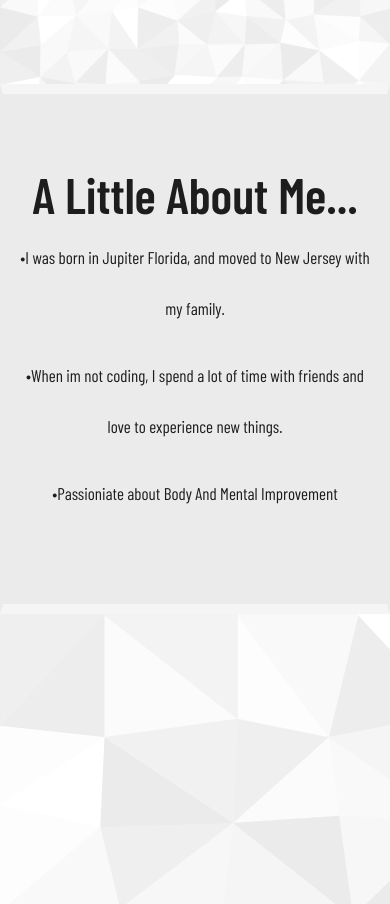
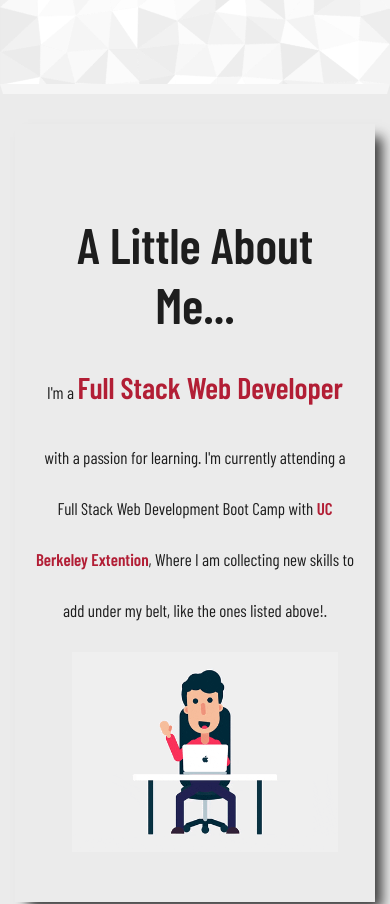
Before and after one commit to HunterBrennan1/Brennan.dev, a React (Create React App) app in the folder personal-portfolio/: page / in a window 390 px wide. Shown: the part 2400-3304 px from the top of the page. Built offline with nearby package versions, Linux system fonts and the light colour scheme.

Commit message:
added more styling to about section, added a gif image, adjusted mobile view

```diff
--- a/personal-portfolio/src/App.css
+++ b/personal-portfolio/src/App.css
@@ -758,8 +758,28 @@ margin-top: 15px;
   border-style: solid;
   background-size:cover;
   object-fit: contain;
-  height: 530px;
+  height: 100vh;
   width:100%;
+}
+
+.about-content-container {
+  height: 100%;
+  width: 100%;
+  display: flex;
+  flex-direction: row;
+  box-shadow: 10px 10px 12px -3px rgba(0,0,0,0.75);
+  -webkit-box-shadow: 10px 10px 12px -3px rgba(0,0,0,0.75);
+  -moz-box-shadow: 10px 10px 12px -3px rgba(0,0,0,0.75);
+  padding: 20px;
+  margin-top: 100px;
+
+}
+
+.about-img {
+  height: 100%;
+  width: 400px;
+  object-fit: contain;
+  margin-left: 20px;
 }
 
 .about-me-text {
@@ -768,6 +788,17 @@ margin-top: 15px;
   color: var(--text-color);
   text-align: center;
   font-family: 'Barlow Condensed', sans-serif;
+}
+
+.big-bold-text {
+  color:#B21E35;
+  font-size: 45px;
+  font-weight: bold;
+}
+
+.school-name {
+  font-weight: bold;
+  color:#B21E35;
 }
 
 .contact-container {
@@ -969,6 +1000,17 @@ form textarea {
     font-size: 20px;
   }
 
+  .big-bold-text {
+    color:#B21E35;
+    font-size: 30px;
+
+  }
+
+  .about-content-container{
+    flex-direction: column;
+    margin-top: 30px;
+  }
+
 }
 
 @media screen and (max-width:768px) {
@@ -1033,6 +1075,11 @@ form textarea {
 @media screen and (max-width:477px) {
     .about-me-text{
       font-size: 17px;
+    }
+
+    .about-img {
+      height: 200px;
+      width:300px;
     }
 
   }
@@ -1115,6 +1162,20 @@ form textarea {
     height: 800px;
   }
 
+  .about-header {
+    margin-top: 30px !important;
+  }
+
+  .about-me-text {
+    font-size: 15px;
+  }
+
+
+  .about-img {
+    height: 100px;
+    width: 200px;
+  }
+
 }
 
 @media screen and (height:736px) {
--- a/personal-portfolio/src/components/about.js
+++ b/personal-portfolio/src/components/about.js
@@ -1,5 +1,7 @@
 import "bootstrap/dist/css/bootstrap.min.css";
 import { Container, Row, Col } from "react-bootstrap";
+import PrimaryKeys2 from "../assets/img/Pkrimg2.JPG";
+import Gif from "../assets/img/gifimg.gif"
 import AOS from "aos";
 import "aos/dist/aos.css";
 
@@ -11,21 +13,17 @@ export const About = () => {
       <Container>
         <Row>
           <Col>
-            <div>
-              <h3>A Little About Me...</h3>
-              <p className="about-me-text">
-                <span>&#8226;</span>I was born in Jupiter Florida, and moved to
-                New Jersey with my family.
-              </p>
-              <p className="about-me-text">
-                <span>&#8226;</span>When im not coding, I spend a lot of time
-                with friends and love to experience new things.
-              </p>
-              <p className="about-me-text">
-                <span>&#8226;</span>Passioniate about Body And Mental
-                Improvement
-              </p>
+            <div className="about-content-container">
+              <div>
+                <h3 className="about-header">A Little About Me...</h3>
+                <p className="about-me-text">
+                  I'm a <span className="big-bold-text">Full Stack Web Developer</span> with a passion for learning. I'm currently attending a Full Stack Web Development Boot Camp with<span className="school-name"> UC Berkeley Extention</span>, Where I am collecting new skills to add under my belt, like the ones listed above!.</p>
+              </div>
+              <div>
+                <img src={Gif} className="about-img" alt="placeholder" />
+              </div>
             </div>
+
           </Col>
         </Row>
       </Container>
```
Also changed, not shown: personal-portfolio/src/assets/img/gifimg.gif (added).
